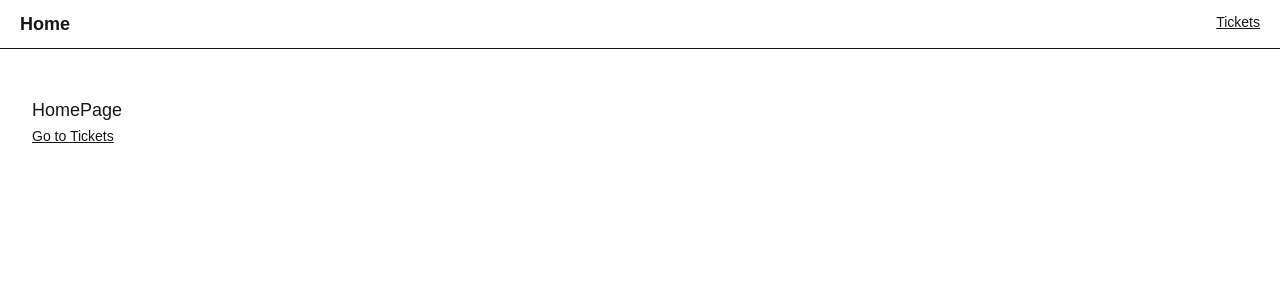
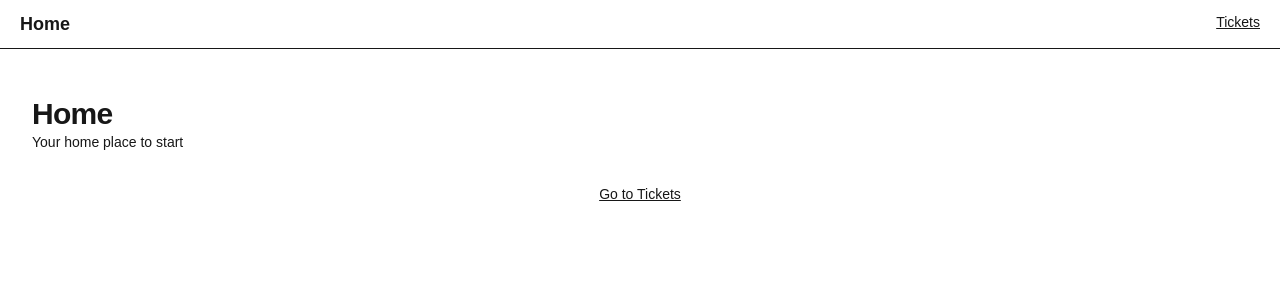
Before and after one commit to cuongdph4n/the-race-to-next, a Next.js app: page / in a window 1280 px wide. Shown: the top 300 px of the page. Built offline with nearby package versions, Linux system fonts and the light colour scheme.

Commit message:
Tailwind CSS in Next

```diff
--- a/src/app/page.tsx
+++ b/src/app/page.tsx
@@ -3,12 +3,19 @@
 
 const HomePage = () => {
   return (
-    <div>
-      <h2 className="text-lg">HomePage</h2>
+    <div className="flex-1 flex flex-col gap-y-8">
+      <div>
+        <h2 className="text-3xl font-bold tracking-tight">Home</h2>
+        <p className="text-sm text-muted-foreground">
+          Your home place to start
+        </p>
+      </div>
 
-      <Link href={ticketsPath()} className="text-sm underline">
-        Go to Tickets
-      </Link>
+      <div className="flex-1 flex flex-col items-center">
+        <Link href={ticketsPath()} className="text-sm underline">
+          Go to Tickets
+        </Link>
+      </div>
     </div>
   );
 };
--- a/src/app/tickets/page.tsx
+++ b/src/app/tickets/page.tsx
@@ -10,18 +10,30 @@
 
 const TicketsPage = () => {
   return (
+    <div className="flex-1 flex flex-col gap-y-8">
       <div>
+        <h2 className="text-3xl font-bold tracking-tight">Tickets</h2>
+        <p className="text-sm text-muted-foreground">
+          All your tickets at one place
+        </p>
+      </div>
+
+      <div className="flex-1 flex flex-col items-center gap-y-4">
         {initialTickets.map((ticket) => (
-        <div key={ticket.id}>
+          <div
+            key={ticket.id}
+            className="w-full max-w-[420px] p-4 border border-slate-100 rounded"
+          >
             <div>{TICKET_ICONS[ticket.status]}</div>
-          <h2 className="text-lg">{ticket.title}</h2>
-
+            <h3 className="text-lg font-semibold truncate">{ticket.title}</h3>
+            <p className="text-sm text-slate-500 truncate">{ticket.content}</p>
             <Link href={ticketPath(ticket.id)} className="text-sm underline">
               View
             </Link>
           </div>
         ))}
       </div>
+    </div>
   );
 };
 
```
Lines whose indentation alone changed are shown as unchanged.
